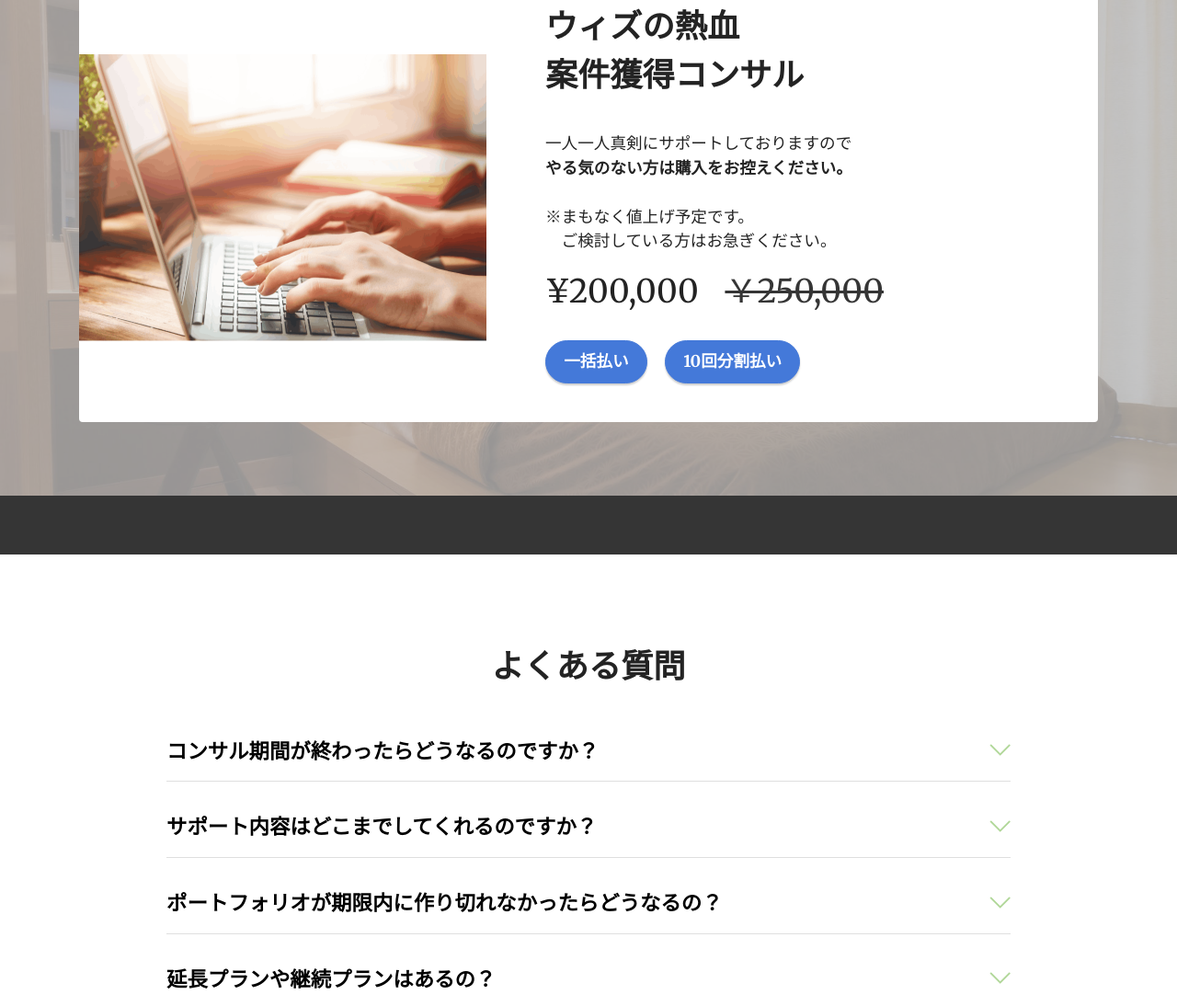
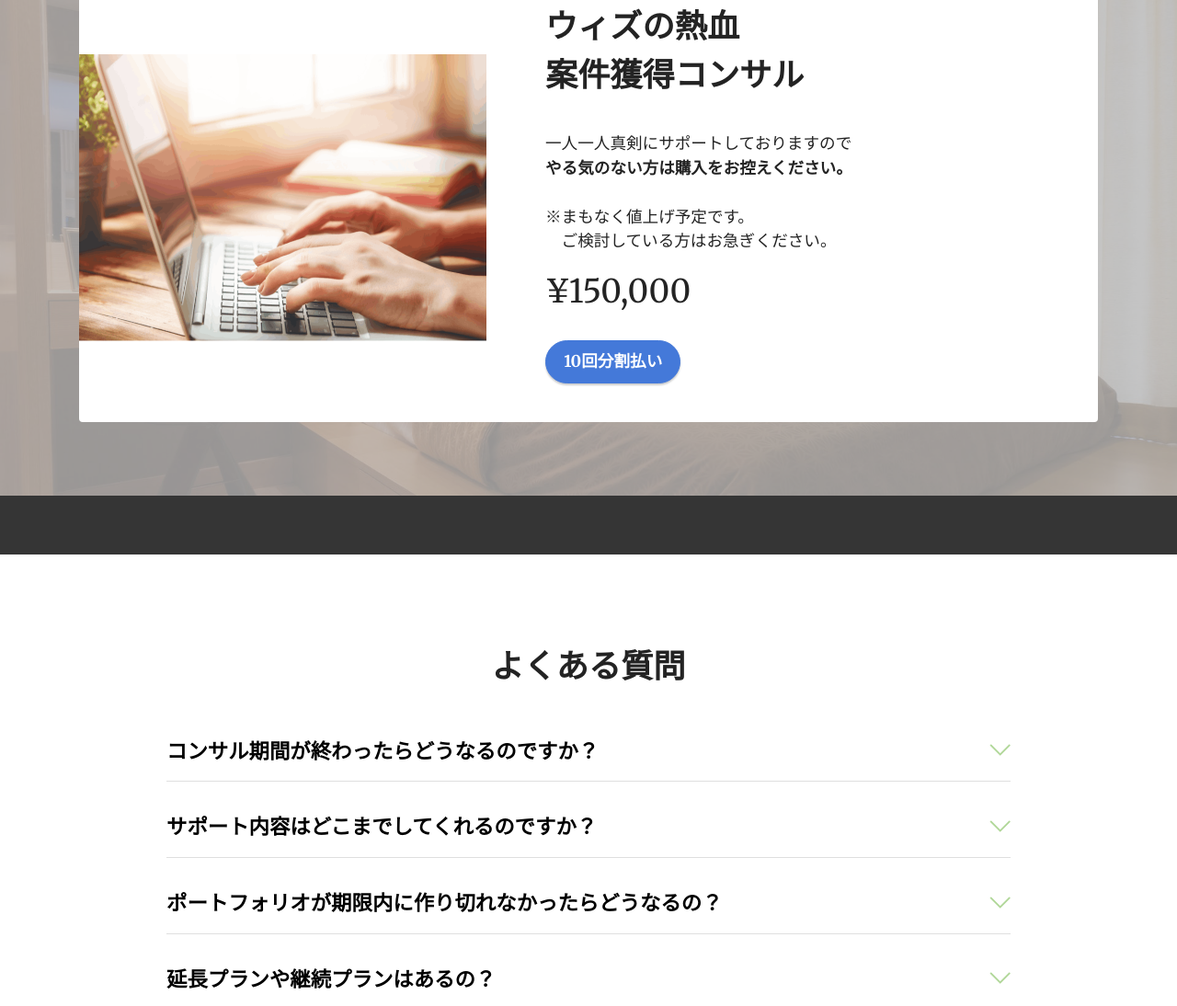
Before and after one commit to awatly/wiz_consulting_page, a plain HTML site: page index.html in a window 1280 px wide. Shown: the part 6184-7278 px from the top of the page at 92% size. Drawn offline with Linux system fonts and the light colour scheme; files whose address does not match are found by name.

Commit message:
Update index.html

```diff
--- a/index.html
+++ b/index.html
@@ -414,10 +414,9 @@
                         <h5 class="mbr-title mbr-fonts-style display-5"><strong>ウィズの熱血</strong><br><strong>案件獲得コンサル</strong></h5>
                         <p class="mbr-text mbr-fonts-style display-4"><br>一人一人真剣にサポートしておりますので<br><strong>やる気のない方は購入をお控えください。</strong><br><br>※まもなく値上げ予定です。<br>　ご検討している方はお急ぎください。<br></p>
                         <div class="cost">
-                            <span class="currentcost mbr-fonts-style pr-2 display-5">¥200,000&nbsp;&nbsp;</span>
-                            <span class="oldcost mbr-fonts-style display-5">￥250,000<br></span>
+                            <span class="currentcost mbr-fonts-style pr-2 display-5">¥150,000&nbsp;&nbsp;</span>
                         </div>
-                        <div class="mbr-section-btn pt-3"><a href="https://buy.stripe.com/8wM28obyFa1rdjieV0" class="btn btn-info display-4">一括払い</a> <a href="https://buy.stripe.com/bIY28o8mt5Lb5QQ8wB" class="btn btn-info display-4">10回分割払い</a></div>
+                        <div class="mbr-section-btn pt-3"><a href="https://buy.stripe.com/5kAeVa9qxddDgvucMT" class="btn btn-info display-4">10回分割払い</a></div>
                     </div>
                 </div>
             </div>
```
